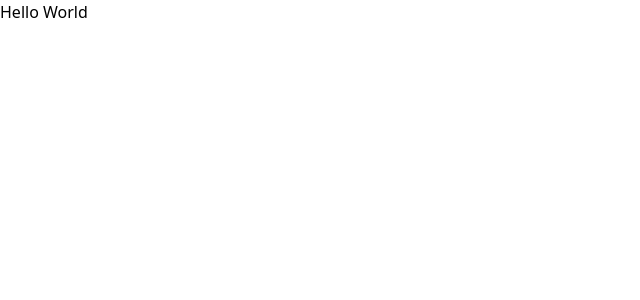
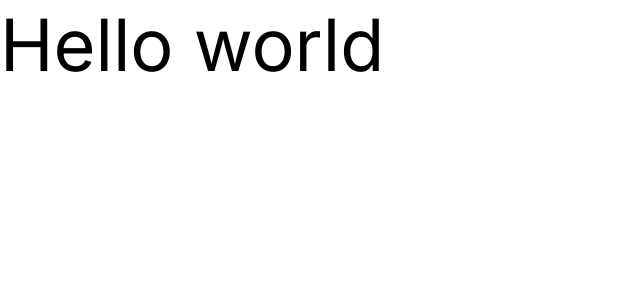
Before and after one commit to viktoriabakun/digital-darya, a SvelteKit app: page / in a window 1280 px wide. Shown: the top 300 px of the page, without its empty margins (0-640 px from the left). Built offline with nearby package versions, Linux system fonts and the light colour scheme.

Commit message:
feat: Text component
Signed-off-by: Viktoryia <viktoriabakun00@gmail.com>

```diff
--- a/package.json
+++ b/package.json
@@ -37,5 +37,8 @@
 		"onlyBuiltDependencies": [
 			"esbuild"
 		]
+	},
+	"dependencies": {
+		"@fontsource-variable/inter": "^5.2.5"
 	}
 }
--- a/src/app.css
+++ b/src/app.css
@@ -1 +1,11 @@
 @import 'tailwindcss';
+
+@theme {
+	--font-serif: 'Inter', sans-serif;
+}
+
+@layer base {
+	html {
+		@apply font-serif;
+	}
+}
--- a/src/lib/index.js
+++ /dev/null
@@ -1 +0,0 @@
-// place files you want to import through the `$lib` alias in this folder.
--- /dev/null
+++ b/src/lib/typography/Text.svelte
@@ -0,0 +1,32 @@
+<script>
+	/** @typedef {'p' | 'span' | 'div' | 'label' | 'strong' | 'em' | 'small' | 'blockquote' | 'code' | 'mark' | 'time'} TextHtmlElement */
+
+	/** @type {{
+	 * tag?: TextHtmlElement | string,
+	 * size?: 'display-2xl' | 'display-md' | 'xl' | 'lg' | 'md',
+	 * weight?: 'regular' | 'medium' | 'semibold' | 'bold',
+	 * children: () => any,
+	 * class?: string,
+	 * }} */
+
+	let { tag = 'p', size = 'md', weight = 'regular', children, ...restProps } = $props();
+
+	const sizeClasses = {
+		'display-2xl': 'text-[72px] leading-tight',
+		'display-md': 'text-[36px] leading-snug',
+		xl: 'text-[20px] leading-relaxed',
+		lg: 'text-[18px] leading-relaxed',
+		md: 'text-[16px] leading-relaxed'
+	};
+
+	const weightClasses = {
+		regular: 'font-normal',
+		medium: 'font-medium',
+		semibold: 'font-semibold',
+		bold: 'font-bold'
+	};
+</script>
+
+<svelte:element this={tag} class={[sizeClasses[size], weightClasses[weight], restProps.class]}>
+	{@render children()}
+</svelte:element>
--- a/src/routes/+layout.svelte
+++ b/src/routes/+layout.svelte
@@ -1,4 +1,5 @@
 <script>
+	import '@fontsource-variable/inter';
 	import '../app.css';
 
 	let { children } = $props();
--- a/src/routes/+page.svelte
+++ b/src/routes/+page.svelte
@@ -1 +1,5 @@
-<div>Hello World</div>
+<script>
+	import Text from '$lib/typography/Text.svelte';
+</script>
+
+<Text size="display-2xl">Hello world</Text>
```
Also changed, not shown: 2 other files (tests, documents, lock files or other folders).
